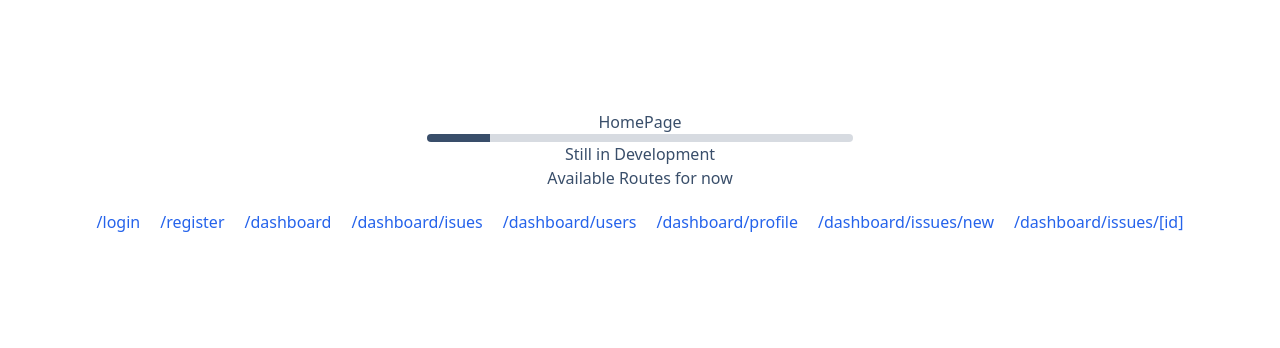
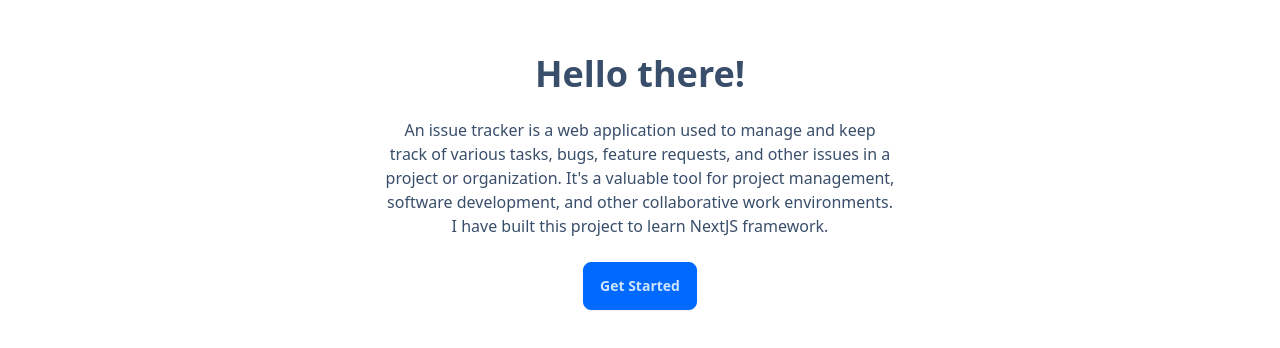
Before and after one commit to TresorRw/issue-tracker-app, a Next.js app: page / in a window 1280 px wide. Shown: the part 218-566 px from the top of the page. Built offline with nearby package versions, Linux system fonts and the light colour scheme.

Commit message:
added homepage and removed dashboard charts

```diff
--- a/app/dashboard/page.tsx
+++ b/app/dashboard/page.tsx
@@ -1,4 +1,4 @@
-import Chart from "@/components/dashboard/Chart";
+// import Chart from "@/components/dashboard/Chart";
 import Stat from "@/components/dashboard/card"
 import DashboardSkeletonUI from "@/components/skeletons/dashboard";
 import prisma from "@/prisma/client"
@@ -42,7 +42,7 @@ const Dashboard = async () => {
           <Stat count={issues.bugReports} title="BUG REPORT" url="/dashboard/issues?category=BUG_REPORT" />
         </div>
         <div className="flex flex-wrap gap-2">
-          <Chart />
+          {/* <Chart /> */}
         </div>
       </div>
     </Suspense>
--- a/app/page.tsx
+++ b/app/page.tsx
@@ -2,20 +2,13 @@ import Link from "next/link";
 
 export default function Home() {
   return (
-    <div className="h-screen flex-col flex justify-center items-center">
-      <h2>HomePage</h2>
-      <progress className="progress w-1/3"></progress>
-      <h3>Still in Development </h3>
-      <h4>Available Routes for now</h4>
-      <div className="active-links flex p-5 gap-5 flex-wrap text-blue-600">
-        <Link href={"/login"}>/login</Link>
-        <Link href={"/register"}>/register</Link>
-        <Link href={"/dashboard"}>/dashboard</Link>
-        <Link href={"/dashboard/issues"}>/dashboard/isues</Link>
-        <Link href={"/dashboard/users"}>/dashboard/users</Link>
-        <Link href={"/dashboard/profile"}>/dashboard/profile</Link>
-        <Link href={"/dashboard/issues/new"}>/dashboard/issues/new</Link>
-        <Link href={"/dashboard/issues/issue-id"}>/dashboard/issues/[id]</Link>
+    <div className="hero min-h-screen bg-base-100">
+      <div className="hero-content text-center">
+        <div className="max-w-lg">
+          <h1 className="text-4xl font-bold">Hello there!</h1>
+          <p className="py-6">An issue tracker is a web application used to manage and keep track of various tasks, bugs, feature requests, and other issues in a project or organization. It&apos;s a valuable tool for project management, software development, and other collaborative work environments. <br /> I have built this project to learn NextJS framework.</p>
+          <Link className="btn btn-primary" href="/login">Get Started</Link>
+        </div>
       </div>
     </div>
   );
--- a/components/UserForm.tsx
+++ b/components/UserForm.tsx
@@ -4,7 +4,9 @@ import { UserFormProps } from '@/interfaces'
 
 const UserForm = ({ action, title, type }: UserFormProps) => {
   return (
-    <form action={action} className="form-control w-50 w-full space-y-2 max-w-lg rounded-sm mt-5 p-2">
+    <div className="card shrink-0 w-full max-w-[500px] shadow-2xl bg-base-100">
+      <div className="card-body">
+        <form action={action} className="form-control space-y-2 max-w-lg rounded-sm mt-5 p-2">
           <h2 className="text-center mb-4 text-2xl">{title}</h2>
           <input type="email" name='email' placeholder="your@example.com" className="input input-bordered" />
           <input type="password" name='password' placeholder="Your secret" className="input input-bordered" />
@@ -24,6 +26,8 @@ const UserForm = ({ action, title, type }: UserFormProps) => {
           }
           </p>
         </form>
+      </div>
+    </div>
   )
 }
 
```
Lines whose indentation alone changed are shown as unchanged.
